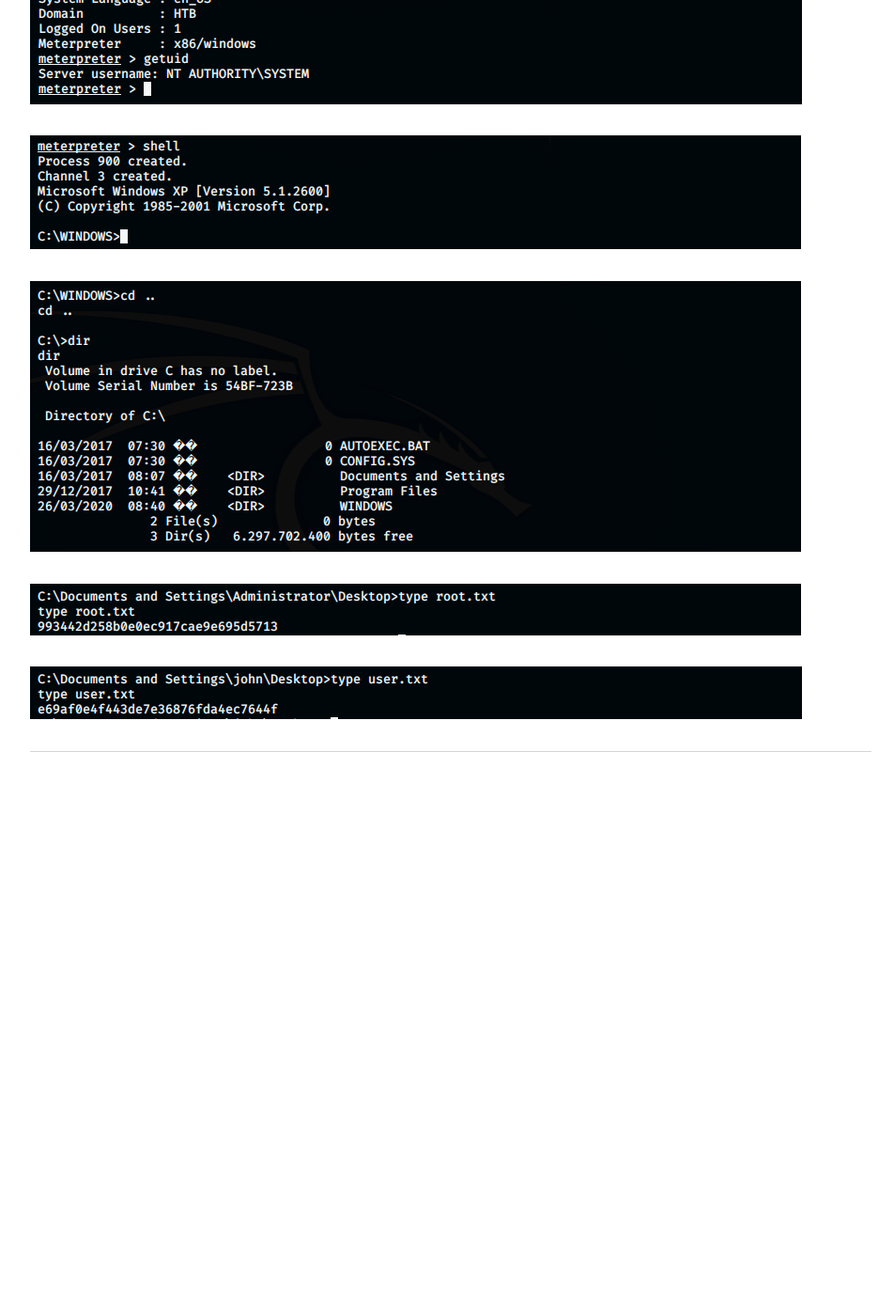
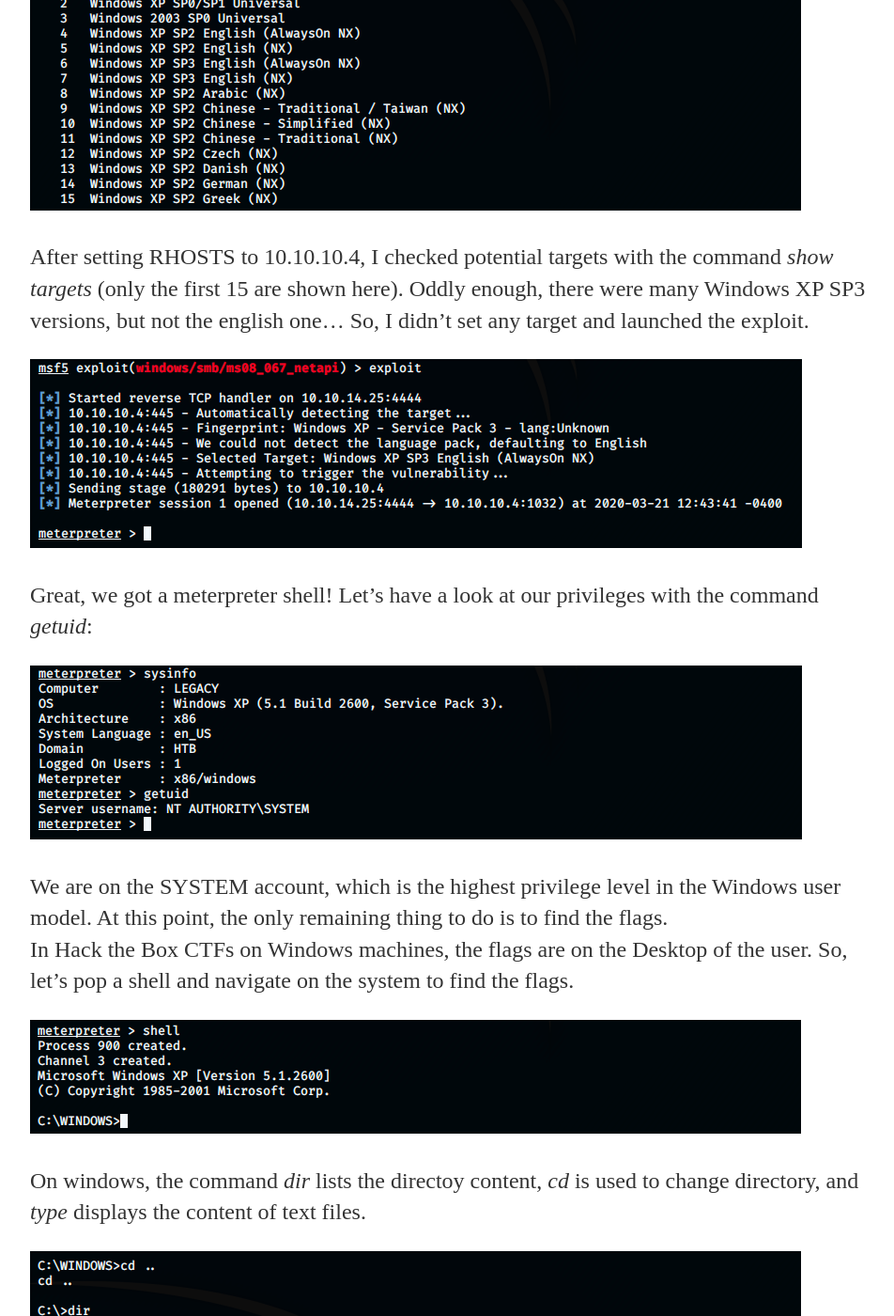
Before and after one commit to jsom1/jsom1.github.io, a Jekyll site: the page built from _walkthroughs/Legacy.md, in a window 1280 px wide and 1400 px high, scrolled down 4360 px. Shown: the whole window at 94% size, without its empty margins (160-1112 px from the left). Built offline with Jekyll 4.4.1, drawn with Linux system fonts in a browser that asks for light colours; our own code applies the rules of GitHub Pages for plain Markdown files; before the commit the page ends 5220 px from its top, so only the background shows below that; some of the changed text lies outside the part shown.

Commit message:
Update Legacy.md

```diff
--- a/_walkthroughs/Legacy.md
+++ b/_walkthroughs/Legacy.md
@@ -56,38 +56,58 @@
 ## 2. Find and exploit vulnerabilities
 {:style="color:DarkRed; font-size: 170%;"}
 
+The command *searchsploit* looks for potential exploits:
 
 <div class="img_container">
 ![nmap]({{https://jsom1.github.io/}}/_images/htb_leg_srch.png)
 </div>
 
+We see the exploit we're looking for, which is a buffer overflow vulnerability triggered by a crafted RPC (Remote Procedure Call). A remote procedure call is when a computer program causes a procedure to execute on another computer.\\
+To be sure that the exploit works properly, let's try to obtain precise information on the target system by using the scanner *smb_version*:
+
 <div class="img_container">
 ![nmap]({{https://jsom1.github.io/}}/_images/htb_leg_smb.png)
 </div>
+
+We see it's running the english version of Windows XP SP3. When we will set up the exploit, we'll be able to set the target. This is a good practice, because running an overflow against a wrong system could cause severe damage.\\
+We are now ready to search and use the exploit.
 
 <div class="img_container">
 ![nmap]({{https://jsom1.github.io/}}/_images/htb_leg_msfsrch.png)
 </div>
 
+The command returned the exploit we were looking for. I then use the command *show options* to see which parameters are required: the only parameter we must set here is RHOST. We also see that by default, the target is set to *Automatic Targeting*. We will change that to use the specific version we found earlier with the scanner.
+
 <div class="img_container">
 ![nmap]({{https://jsom1.github.io/}}/_images/htb_leg_targ.png)
 </div>
+
+After setting RHOSTS to 10.10.10.4, I checked potential targets with the command *show targets* (only the first 15 are shown here). Oddly enough, there were many Windows XP SP3 versions, but not the english one... So, I didn't set any target and launched the exploit.
 
 <div class="img_container">
 ![nmap]({{https://jsom1.github.io/}}/_images/htb_leg_exploit.png)
 </div>
 
+Great, we got a meterpreter shell! Let's have a look at our privileges with the command *getuid*:
+
 <div class="img_container">
 ![nmap]({{https://jsom1.github.io/}}/_images/htb_leg_perm.png)
 </div>
+
+We are on the SYSTEM account, which is the highest privilege level in the Windows user model. At this point, the only remaining thing to do is to find the flags.\\
+In Hack the Box CTFs on Windows machines, the flags are on the Desktop of the user. So, let's pop a shell and navigate on the system to find the flags.
 
 <div class="img_container">
 ![nmap]({{https://jsom1.github.io/}}/_images/htb_leg_shell.png)
 </div>
 
+On windows, the command *dir* lists the directoy content, *cd* is used to change directory, and *type* displays the content of text files.
+
 <div class="img_container">
 ![nmap]({{https://jsom1.github.io/}}/_images/htb_leg_cd.png)
 </div>
+
+Finally, the two flags can be found in the following directories:
 
 <div class="img_container">
 ![nmap]({{https://jsom1.github.io/}}/_images/htb_leg_root.png)
```
